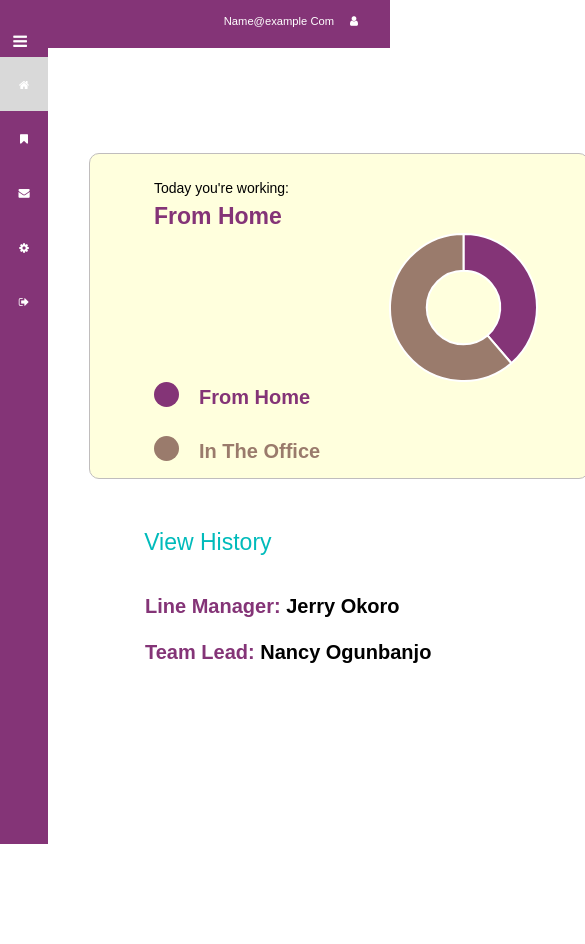
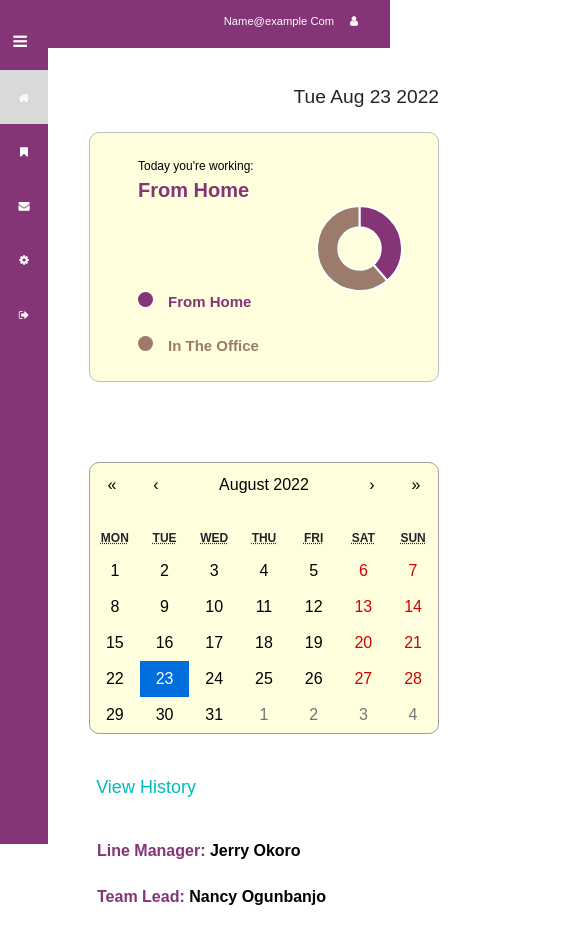
Before and after one commit to OgechukwuCSC205/Staff-Remote-App, a React (Create React App) app: page /dashboard in a window 390 px wide. Shown: the top 944 px of the page, 585 px wide, since content can reach past the window. Before the commit the page ends 844 px from the top, so only its background shows below. Built offline with nearby package versions, Linux system fonts and the light colour scheme; sample sign-in values are in the browser's storage; a web font is replaced by a local one.

Commit message:
Updated the home page

```diff
--- a/src/components/Home/Home.css
+++ b/src/components/Home/Home.css
@@ -115,7 +115,11 @@
 
 @media (min-width: 601px) and (max-width: 950px) {
     .home-wrapper{
-        display: block;
+        /* display: block; */
+        display: flex;
+        flex-direction: column;
+        align-items: center;
+
     }
     .card-container{
         width: 400px;
@@ -177,30 +181,30 @@
   color: #01bbbb;
   text-decoration: none;
   margin-top: 2em;
-  font-size: 23px;
+  font-size: 20px;
   font-weight: 500;
   line-height: 34px;
-  margin-left: 0.3em;
+  margin-left: 1.7em;
 }
 .details {
   margin-top: 3em;
   margin-bottom: 5em;
-  margin-left: 1em;
+  margin-left: 4em;
 }
 .details p {
   color: #843477;
-  font-size: 20px;
+  font-size: 18px;
   font-weight: 700;
   line-height: 30px;
 }
 .details span {
   color: #000000;
-  font-size: 20px;
+  font-size: 18px;
   font-weight: 700;
   line-height: 30px;
 }
 .react-calender {
-  width: 429px;
+  width: 400px;
   background-color: #ffffdd;
   border-radius: 10px;
   margin-top: 5em;
@@ -210,11 +214,121 @@
   display: flex;
   justify-content: flex-end;
   max-width: 1081px;
-  font-size: 1.4rem;
+  font-size: 1.2rem;
 }
 
 }
 
 @media (min-width: 361px) and (max-width: 600px) {
+  .home-wrapper {
+      display: block;
+    }
 
+    .card-container {
+      width: 350px;
+      height: 250px;
+
+    }
+
+    .card-text {
+      font-size: 12px;
+      font-weight: 400;
+      color: #000000;
+      margin-top: 1.5rem;
+      margin-left: 3rem;
+      margin-bottom: 0;
+    }
+
+    .card-desc {
+      font-size: 1.25rem;
+      font-weight: 700;
+      color: #843477;
+      margin-left: 3rem;
+    }
+
+    .legend-container {
+      margin-left: 3em;
+      margin-bottom: 1.5em;
+    }
+
+    .doughnut {
+      width: 25%;
+      margin-left: 65%;
+    }
+
+    .legend__from-home {
+      width: 15px;
+      height: 15px;
+      border-radius: 50%;
+      background-color: #843477;
+      margin-right: 0;
+    }
+
+    .legend__the-office {
+      width: 15px;
+      height: 15px;
+      border-radius: 50%;
+      background-color: #9a7b6c;
+      margin-right: 0;
+    }
+
+    .from-home {
+      font-size: 15px;
+      line-height: 20px;
+      font-weight: 700;
+      color: #843477;
+      margin-left: 1em;
+    }
+
+    .the-office {
+      font-size: 15px;
+      line-height: 20px;
+      font-weight: 700;
+      color: #9a7b6c;
+      margin-left: 1em;
+    }
+
+    .link__view-history {
+      color: #01bbbb;
+      text-decoration: none;
+      margin-top: 2em;
+      font-size: 18px;
+      font-weight: 500;
+      line-height: 34px;
+      margin-left: 0.2em;
+    }
+
+    .details {
+      margin-top: 2em;
+      margin-bottom: 5em;
+      margin-left: 0.5em;
+    }
+
+    .details p {
+      color: #843477;
+      font-size: 16px;
+      font-weight: 700;
+      line-height: 30px;
+    }
+
+    .details span {
+      color: hsl(0, 0%, 0%);
+      font-size: 16px;
+      font-weight: 700;
+      line-height: 30px;
+    }
+
+    .react-calender {
+      width: 350px;
+      background-color: #ffffdd;
+      border-radius: 10px;
+      margin-top: 5em;
+    }
+
+    .date-text {
+      display: flex;
+      justify-content: flex-end;
+      max-width: 1081px;
+      font-size: 1.2rem;
+    }
 }
--- a/src/components/base/Sidebar/Sidebar.css
+++ b/src/components/base/Sidebar/Sidebar.css
@@ -42,6 +42,7 @@ body {
 .icon4 {
   margin-bottom: 0.5rem;
 }
+
 .sidenav a {
   padding: 23px 0px 20px 0px;
   text-decoration: none;
@@ -72,8 +73,10 @@ body {
 } */
 
 .main {
-  margin-left: 160px; /* Same as the width of the sidenav */
-  font-size: 28px; /* Increased text to enable scrolling */
+  margin-left: 160px;
+  /* Same as the width of the sidenav */
+  font-size: 28px;
+  /* Increased text to enable scrolling */
   padding: 0px 10px;
 }
 
@@ -83,20 +86,21 @@ body {
   /* height: auto; */
 }
 
-.side-icon{
+.side-icon {
   display: none;
 }
+
 @media screen and (max-height: 450px) {
   .sidenav {
     /* padding-top: 15px; */
   }
+
   .sidenav a {
     /* font-size: 12px; */
   }
 }
 
-@media (min-width: 950px) {
-}
+@media (min-width: 950px) {}
 
 @media (min-width: 601px) and (max-width: 950px) {
   .sidenav {
@@ -124,15 +128,15 @@ body {
     display: block;
   }
 
-  .side-icon{
+  .side-icon {
     display: block;
   }
 
-.side-text{
+  .side-text {
     display: none;
   }
 
-.iconic1{
+  .iconic1 {
     margin-right: 1rem;
     font-size: 1.4rem;
   }
@@ -151,8 +155,7 @@ body {
     overflow-x: hidden;
     padding-top: 30px;
     text-align: center;
-    /* margin: 10px;
-  padding: 20px; */
+
   }
 
   .sidenav a {
@@ -164,17 +167,18 @@ body {
     display: block;
   }
 
-  .side-icon{
+  .side-icon {
     display: block;
   }
 
-.side-text{
+  .side-text {
     display: none;
   }
 
-.iconic1{
+  .iconic1 {
     margin-right: 1rem;
     font-size: 1rem;
+    margin-bottom: 1.3rem;
   }
 }
 
@@ -193,6 +197,7 @@ body {
     /* margin: 10px;
   padding: 20px; */
   }
+
   .sidenav a {
     padding: 23px 0px 20px 0px;
     text-decoration: none;
@@ -201,21 +206,23 @@ body {
     color: #fff;
     display: block;
   }
+
   .iconic1 {
     color: #ffffff;
     font-size: 1rem;
     margin-left: 0.5rem;
+    margin-bottom: 1.3rem;
   }
 
-  .side-icon{
+  .side-icon {
     display: block;
   }
 
-.side-text{
+  .side-text {
     display: none;
   }
 
-.iconic1{
+  .iconic1 {
     margin-right: 1rem;
     font-size: 1rem;
   }
```
Lines whose indentation alone changed are shown as unchanged.
